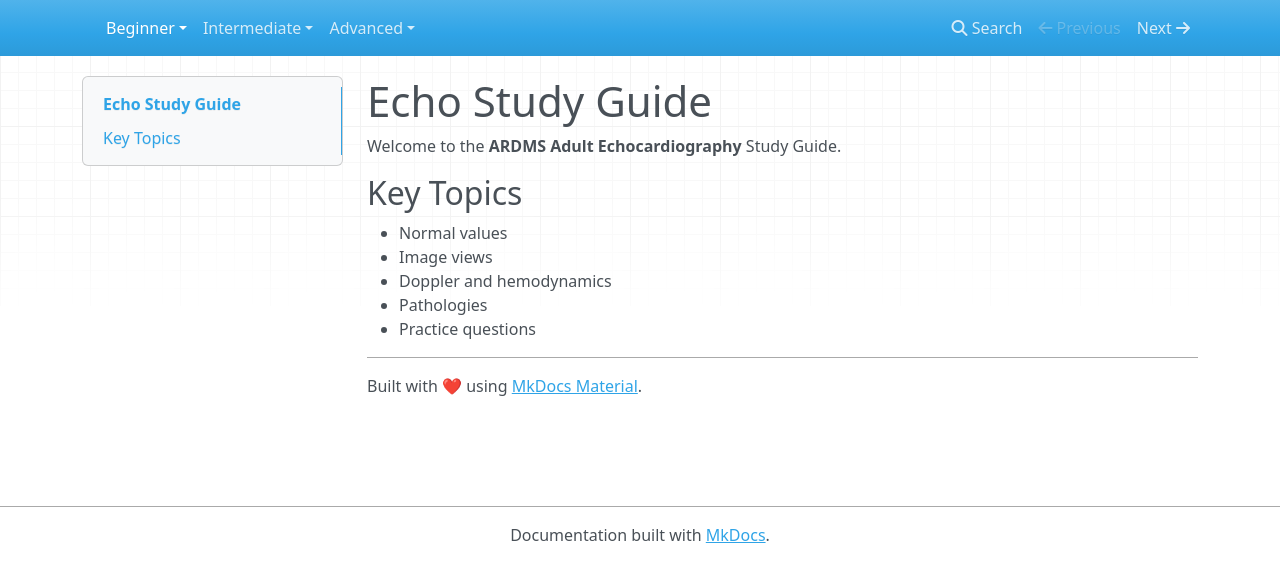
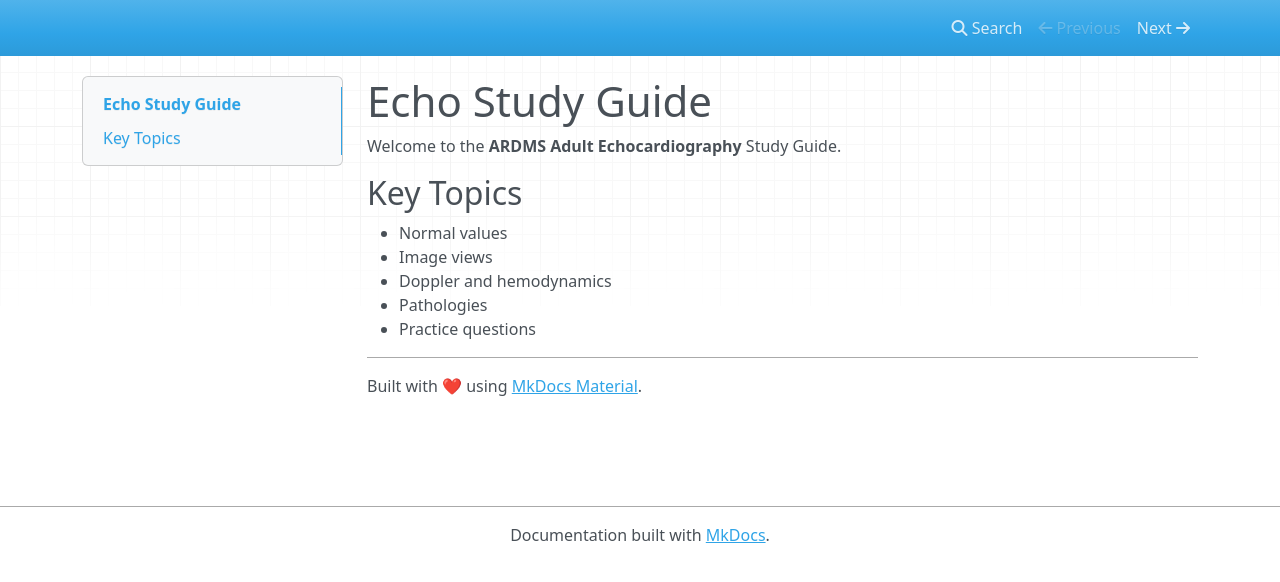
Before and after one commit to webworks1/echo-study-guide, an MkDocs documentation site: the page built from docs/beginner/index.md, in a window 1280 px wide. Shown: the top 582 px of the page. Built offline with MkDocs 1.6.1, drawn with Linux system fonts in a browser that asks for light colours; nearby versions of some CDN libraries; some of the changed lines change nothing that is shown.

Commit message:
Update mkdocs.yml

```diff
--- a/mkdocs.yml
+++ b/mkdocs.yml
@@ -4,9 +4,3 @@
       - Normal Values: beginner/normal-values.md
       - Doppler: beginner/doppler.md
       - Pathologies: beginner/pathologies.md
-  - Intermediate:
-      - Formulas & Calculations: intermediate/formulas.md
-      - Exam Prep: intermediate/exam-prep.md
-  - Advanced:
-      - Case 1 – Dilated Cardiomyopathy: advanced/case01.md
-      - RV Function: advanced/rv-function.md
```
